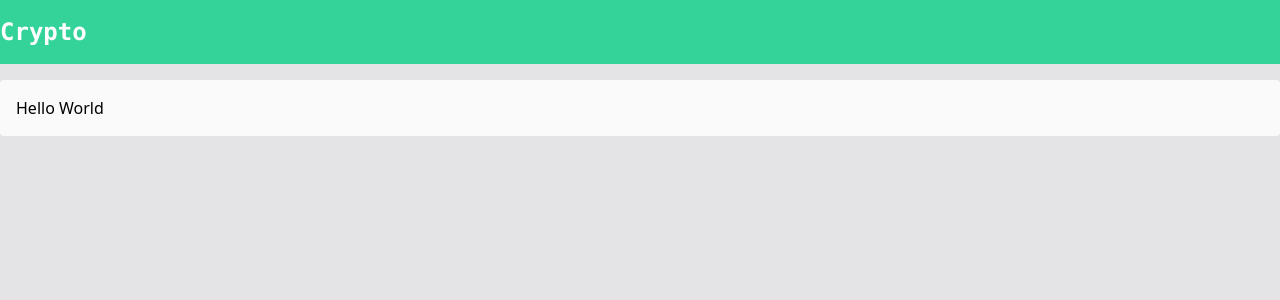
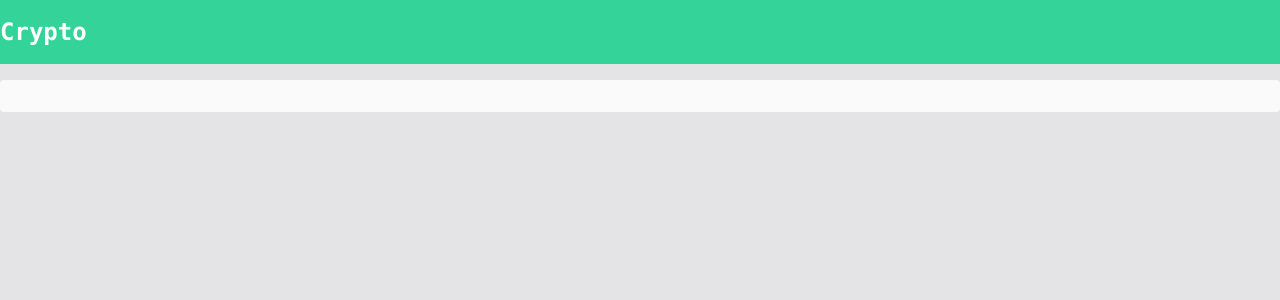
Before and after one commit to JesseSousa/crypto-vue, a Vue app: page / in a window 1280 px wide. Shown: the top 300 px of the page. Built offline with nearby package versions, Linux system fonts and the light colour scheme.

Commit message:
feat(AppContainer.vue): add slot

```diff
--- a/src/components/AppContainer.vue
+++ b/src/components/AppContainer.vue
@@ -1,6 +1,6 @@
 <template>
   <div class="bg-zinc-50 container mx-auto my-4 p-4 rounded">
-    <h1>Hello World</h1>
+    <slot></slot>
   </div>
 </template>
 
```
